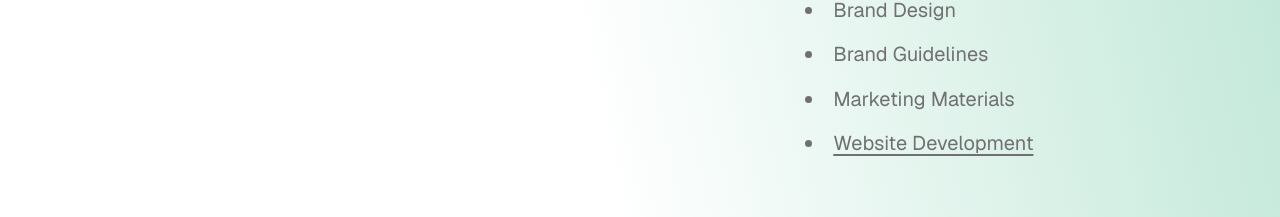
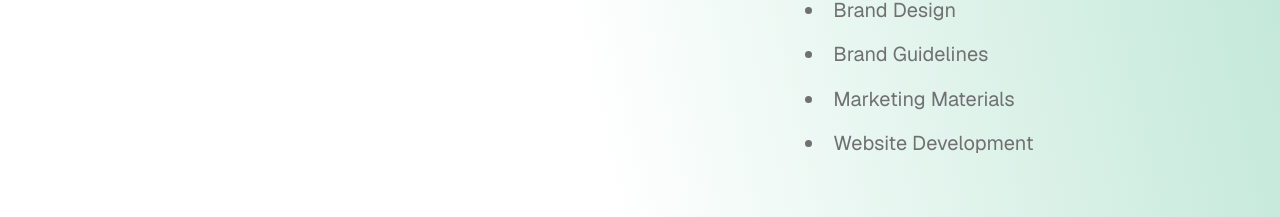
Before and after one commit to EntertabOrganization/entertab, a Next.js app: page /ourwork/tretrip in a window 1280 px wide. Shown: the part 1477-1694 px from the top of the page. Built offline with nearby package versions, Linux system fonts and the light colour scheme.

Commit message:
Remove website development hyperlink from tretrip portfolio

```diff
--- a/app/ourwork/tretrip/page.tsx
+++ b/app/ourwork/tretrip/page.tsx
@@ -5,7 +5,7 @@ import TretripLogo from "@/app/components/Projects/TretripLogo";
 
 type InfoItem = {
     header: string;
-    bullets: (string | { label: string; href: string })[];
+    bullets: string[];
 };
 
 const infoItems: InfoItem[] = [
@@ -24,7 +24,7 @@ const infoItems: InfoItem[] = [
             "Brand Design",
             "Brand Guidelines",
             "Marketing Materials",
-            { label: "Website Development", href: "https://www.tretrip.com/" },
+            "Website Development",
         ],
     },
 ];
@@ -34,12 +34,8 @@ function renderInfoList(items: InfoItem[]) {
         <ul key={item.header} className="space-y-3">
             <li className="text-2xl md:text-3xl font-semibold text-[#54BF93]">{item.header}</li>
             {item.bullets.map((bullet) => (
-                <li key={`${item.header}-${typeof bullet === "string" ? bullet : bullet.label}`} className="text-lg md:text-xl text-[#707072] leading-relaxed list-disc list-inside">
-                    {typeof bullet === "string" ? bullet : (
-                        <a href={bullet.href} target="_blank" rel="noopener noreferrer" className="underline underline-offset-4 hover:text-[#54BF93] transition-colors">
-                            {bullet.label}
-                        </a>
-                    )}
+                <li key={`${item.header}-${bullet}`} className="text-lg md:text-xl text-[#707072] leading-relaxed list-disc list-inside">
+                    {bullet}
                 </li>
             ))}
         </ul>
```
